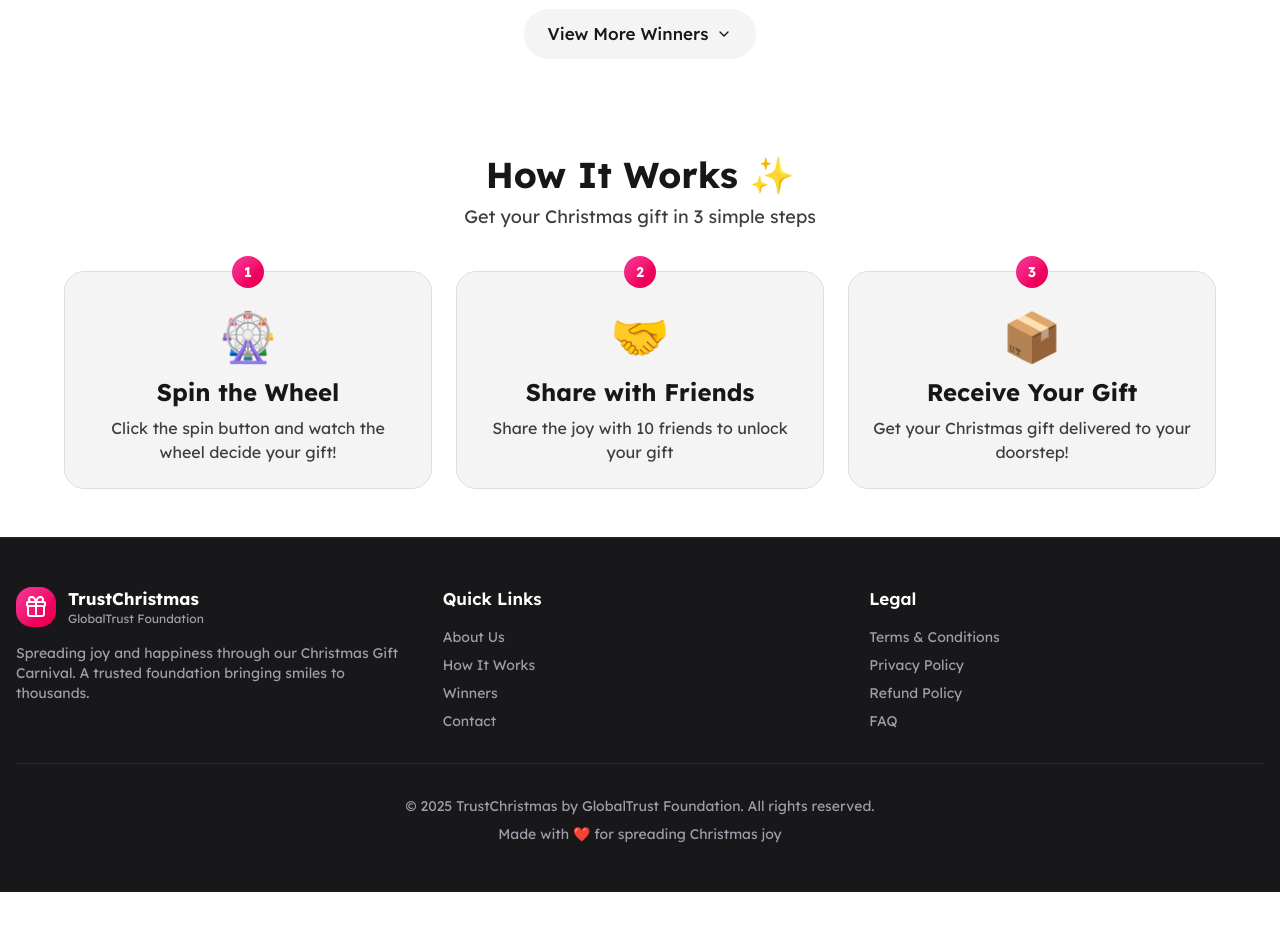
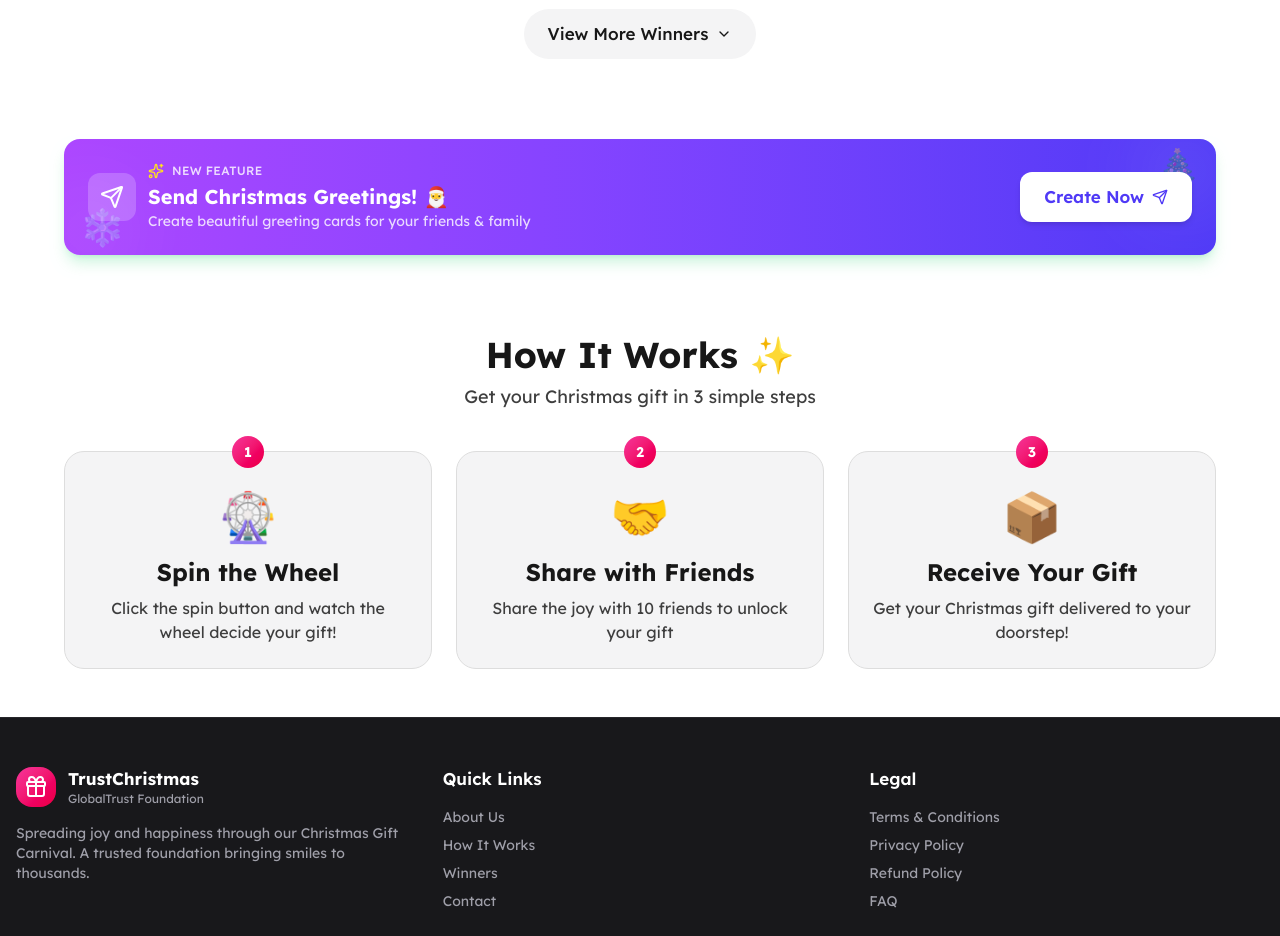
Before and after one commit to RohanNikumbh27/christmasgifts, a Next.js app: page / in a window 1280 px wide. Shown: the part 2060-2996 px from the top of the page. Before the commit the page ends 2952 px from the top, so only its background shows below. Built offline with nearby package versions, Linux system fonts and the light colour scheme.

Commit message:
greetings promoted

```diff
--- a/src/app/games/page.tsx
+++ b/src/app/games/page.tsx
@@ -2,6 +2,7 @@ import Link from "next/link";
 import { PageLayout } from "@/components/PageLayout";
 import { Gamepad2, Brain, Gift, HelpCircle } from "lucide-react";
 import NativeAd from "@/components/NativeAd";
+import { GreetingsPromo } from "@/components/GreetingsPromo";
 
 export const metadata = {
     title: "Christmas Games | TrustChristmas Foundation",
@@ -91,6 +92,13 @@ export default function GamesPage() {
                     The more you play, the more fun you spread!
                 </p>
             </div>
+
+             {/* Greetings Promo */}
+                  <section className="px-4">
+                    <div className="max-w-6xl mx-auto">
+                      <GreetingsPromo />
+                    </div>
+                  </section>
         </PageLayout>
     );
 }
--- a/src/app/greetings/page.tsx
+++ b/src/app/greetings/page.tsx
@@ -74,7 +74,7 @@ export default function GreetingsPage() {
             <div className="flex flex-col md:flex-row md:items-center md:justify-between gap-4 mb-2 md:mb-8">
                 <div>
                     <h2 className="text-2xl md:text-3xl font-bold text-[var(--foreground)] !m-0 !p-0">
-                        Send Christmas Greetings 💌
+                        Send Christmas Greetings! 🎅
                     </h2>
                     {/* <p className="text-sm text-[var(--text-muted)]">
                         Create beautiful Christmas greetings for your loved ones
--- a/src/app/page.tsx
+++ b/src/app/page.tsx
@@ -9,6 +9,7 @@ import { Navbar } from "@/components/Navbar";
 import { winners } from "@/data/winners";
 import NativeAd from "@/components/NativeAd";
 import { HowItWorks } from "@/components/HowItWorks";
+import { GreetingsPromo } from "@/components/GreetingsPromo";
 
 export default function Home() {
   const [showAllTestimonials, setShowAllTestimonials] = useState(false);
@@ -141,6 +142,13 @@ export default function Home() {
 
       {/* <NativeAd /> */}
 
+      {/* Greetings Promo */}
+      <section className="px-4">
+        <div className="max-w-6xl mx-auto">
+          <GreetingsPromo />
+        </div>
+      </section>
+
       <HowItWorks />
 
 
--- a/src/app/spin/page.tsx
+++ b/src/app/spin/page.tsx
@@ -5,6 +5,7 @@ import { useRouter } from "next/navigation";
 import { Gift, ChevronRight, Clock, Sparkles, GiftIcon, ArrowLeft } from "lucide-react";
 import { gifts, Gift as GiftType, getGiftForSpinCount } from "@/data/gifts";
 import NativeAd from "@/components/NativeAd";
+import { GreetingsPromo } from "@/components/GreetingsPromo";
 
 export default function SpinPage() {
     const router = useRouter();
@@ -337,6 +338,11 @@ export default function SpinPage() {
                     <div className="mt-32 w-full flex justify-center">
                         <NativeAd />
                     </div>
+
+                    {/* Greetings Promo */}
+                    <div className="w-full max-w-2xl mx-auto">
+                        <GreetingsPromo />
+                    </div>
                 </div>
             </section>
         </main>
--- a/src/app/winners/page.tsx
+++ b/src/app/winners/page.tsx
@@ -6,6 +6,7 @@ import { TestimonialCard } from "@/components/TestimonialCard";
 import { winners } from "@/data/winners";
 import Link from "next/link";
 import NativeAd from "@/components/NativeAd";
+import { GreetingsPromo } from "@/components/GreetingsPromo";
 import { Sparkles, Trophy, Gift, Star, TrendingUp, ChevronDown } from "lucide-react";
 
 const stats = [
@@ -155,17 +156,27 @@ export default function WinnersPage() {
                         </button>
 
                         {/* Ad after button */}
-                        <div className="mt-8 w-full">
+                        <div className="mt-3 w-full">
                             <NativeAd />
                         </div>
                     </div>
                 )}
 
+                {/* Greetings Promo */}
+                <section className="px-4">
+                    <div className="max-w-6xl mx-auto">
+                        <GreetingsPromo />
+                    </div>
+                </section>
+
                 {/* Show final ad if all winners are shown */}
                 {!hasMore && (
-                    <div className="mt-10">
-                        <NativeAd />
-                    </div>
+                    <>
+                        <div className="mt-10">
+                            <NativeAd />
+                        </div>
+                        <GreetingsPromo />
+                    </>
                 )}
             </div>
         </PageLayout>
--- /dev/null
+++ b/src/components/GreetingsPromo.tsx
@@ -0,0 +1,46 @@
+"use client";
+
+import Link from "next/link";
+import { Send, Sparkles } from "lucide-react";
+
+export function GreetingsPromo() {
+    return (
+        <div className="my-8 animate-fade-in">
+            <div className="relative overflow-hidden rounded-2xl bg-gradient-to-r from-purple-500 to-indigo-600 p-6 shadow-lg shadow-green-500/20">
+                {/* Decorative elements */}
+                <div className="absolute top-2 right-4 text-4xl opacity-30">🎄</div>
+                <div className="absolute bottom-2 left-4 text-4xl opacity-30">❄️</div>
+                <div className="absolute -top-4 -right-4 w-24 h-24 bg-white/10 rounded-full blur-2xl" />
+                <div className="absolute -bottom-4 -left-4 w-20 h-20 bg-white/10 rounded-full blur-2xl" />
+
+                <div className="relative z-10 flex flex-col sm:flex-row items-center justify-between gap-4">
+                    <div className="flex items-center gap-3 text-center sm:text-left">
+                        <div className="hidden sm:flex w-12 h-12 rounded-xl bg-white/20 items-center justify-center">
+                            <Send className="w-6 h-6 text-white" />
+                        </div>
+                        <div>
+                            <div className="flex items-center gap-2 justify-center sm:justify-start mb-1">
+                                <Sparkles className="w-4 h-4 text-yellow-300" />
+                                <span className="text-xs font-medium text-white/80 uppercase tracking-wide">New Feature</span>
+                            </div>
+                            <h3 className="text-lg sm:text-xl font-bold text-white">
+                                Send Christmas Greetings! 🎅
+                            </h3>
+                            <p className="text-sm text-white/80">
+                                Create beautiful greeting cards for your friends & family
+                            </p>
+                        </div>
+                    </div>
+
+                    <Link
+                        href="/greetings"
+                        className="flex items-center gap-2 px-6 py-3 bg-white text-indigo-600 font-semibold rounded-xl shadow-md hover:shadow-lg hover:scale-105 active:scale-95 transition-all duration-200"
+                    >
+                        <span>Create Now</span>
+                        <Send className="w-4 h-4" />
+                    </Link>
+                </div>
+            </div>
+        </div>
+    );
+}
```
